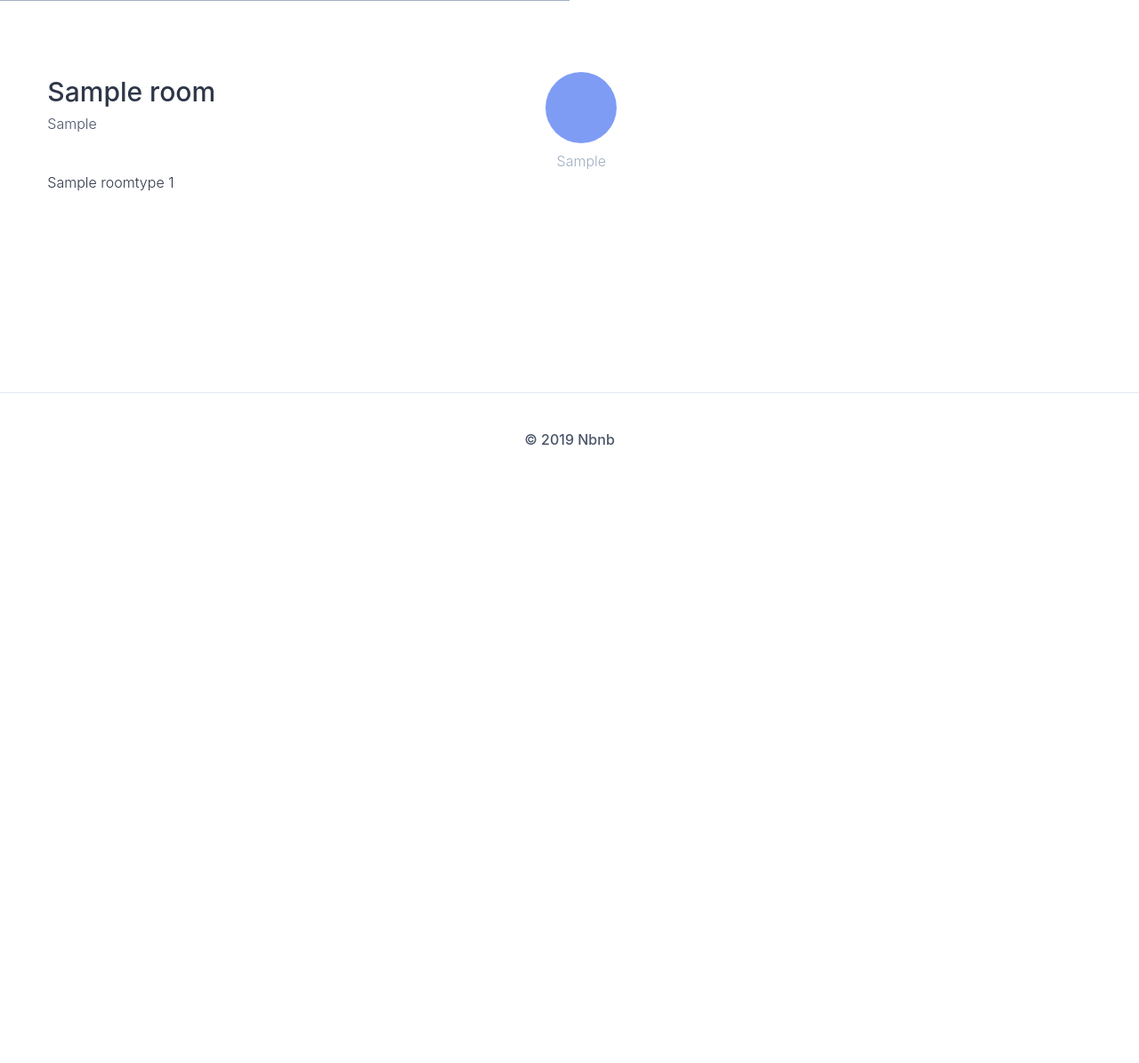
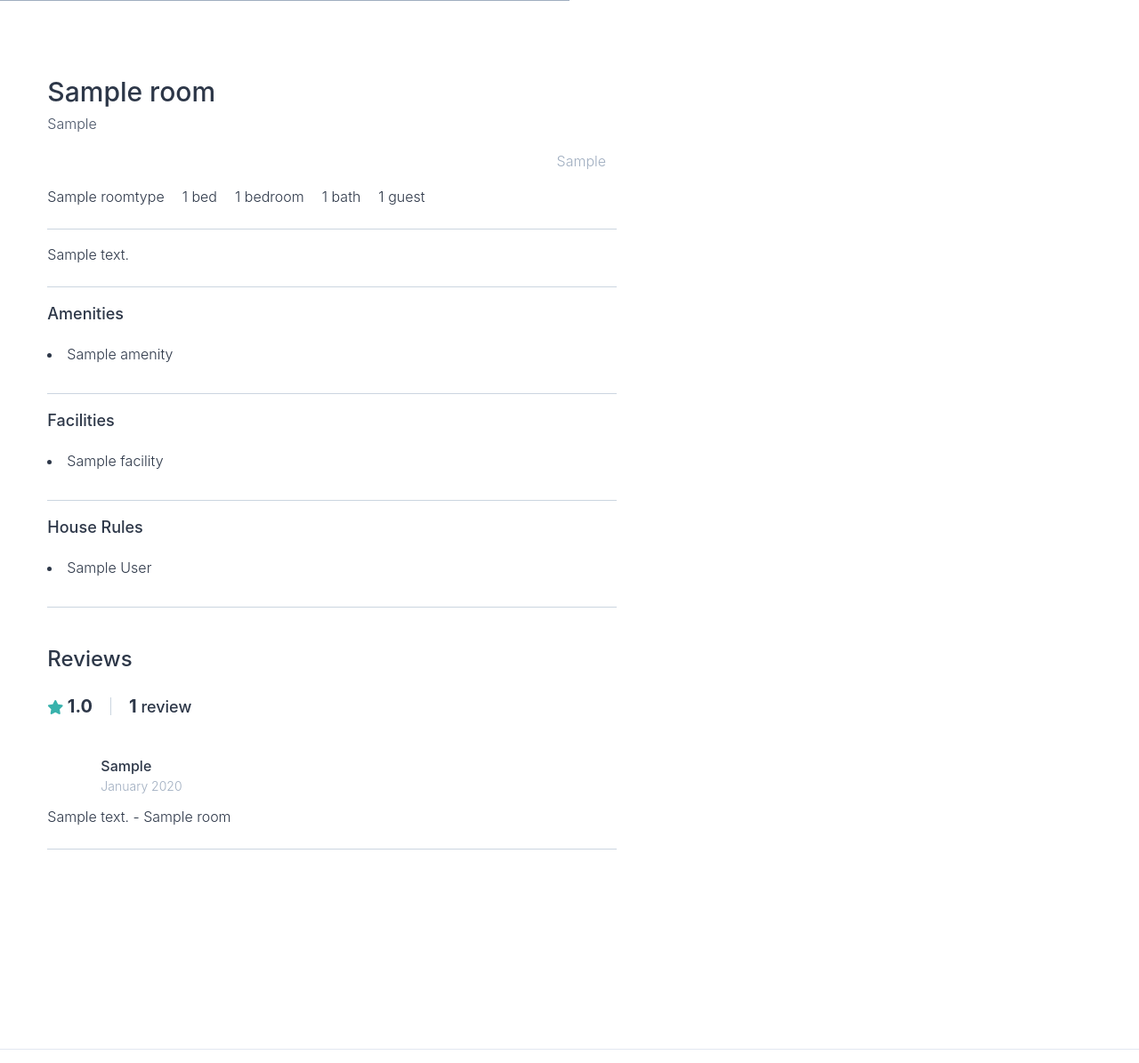
Before and after one commit to seon54/airbnb-clone, a Django app: page /rooms/1/ in a window 1280 px wide. Shown: the part 675-1870 px from the top of the page at 89% size. Before the commit the page ends 1175 px from the top, so only its background shows below. Run offline with Django 3.2, Linux system fonts and the light colour scheme; tables that the repository leaves empty hold one stand-in row (values such as "Sample post"); grey boxes marked "Sample" are stand-in pictures; some libraries are stand-ins or nearby versions.

Commit message:
Update room detail

```diff
--- a/assets/scss/styles.scss
+++ b/assets/scss/styles.scss
@@ -92,4 +92,7 @@
   }
 }
 
+.border-section {
+  @apply border-b border-gray-400 pb-6 mt-4;
+}
 @tailwind utilities;
--- a/config/settings.py
+++ b/config/settings.py
@@ -105,7 +105,7 @@
 # Internationalization
 # https://docs.djangoproject.com/en/2.2/topics/i18n/
 
-LANGUAGE_CODE = "ko-kr"
+LANGUAGE_CODE = "en-EN"
 
 TIME_ZONE = "Asia/Seoul"
 
--- a/templates/mixins/user_avatar.html
+++ b/templates/mixins/user_avatar.html
@@ -1,7 +1,8 @@
-{% if user_obj.avatar %}
-    <div class="h-20 w-20 rounded-full bg-cover" style="background-image: {{ user_obj.avatar.url }}">
+{% if user.avatar %}
+    <div class="{{ h_and_w|default:'h-20 w-20' }} rounded-full bg-cover"
+         style="background-image: {{ user.avatar.url }}">
 {% else %}
-    <div class="h-20 w-20 bg-indigo-400 rounded-full text-white flex justify-center items-center overflow-hidden">
-    <span class="text-3xl"> {{ user_obj.first_name | first }} </span>
+    <div class="{{ h_and_w|default:'h-20 w-20' }} bg-indigo-400 rounded-full text-white flex justify-center items-center overflow-hidden">
+    <span class="{{ text|default:'text-3xl' }}"> {{ user.first_name|first }} </span>
 {% endif %}
 </div>
--- a/templates/rooms/room_detail.html
+++ b/templates/rooms/room_detail.html
@@ -20,7 +20,7 @@
     <div class="container mx-auto flex justify-around pb-56">
         <div class="w-1/2">
             <div class="flex justify-between">
-                <div>
+                <div class="mb-5">
                     <h4 class="text-3xl font-medium mb-px">{{ room.name }}</h4>
                     <span class="text-gray-700 font-light">{{ room.city }}</span>
                 </div>
@@ -29,13 +29,69 @@
                     <span class="mt-2 text-gray-500">{{ room.host.first_name }}</span>
                 </a>
             </div>
-            <div class="flex">
-                {{ room.room_type }}
-                {{ room.beds }}
+            <div class="flex border-section">
+                <span class="mr-5 font-light">{{ room.room_type }} </span>
+                <span class="mr-5 font-light">{{ room.beds }} bed{{ room.beds | pluralize }}</span>
+                <span class="mr-5 font-light">{{ room.bedrooms }} bedroom{{ room.bedrooms | pluralize }}</span>
+                <span class="mr-5 font-light">{{ room.baths }} bath{{ room.baths | pluralize }}</span>
+                <span class="mr-5 font-light">{{ room.guest }} guest{{ room.guest | pluralize }}</span>
+            </div>
+            <p class="border-section">
+                {{ room.description }}
+            </p>
+            <div class="border-section">
+                <h4 class="font-medium text-lg mb-5">Amenities</h4>
+                {% for a in room.amenities.all %}
+                    <li class="mb-2">{{ a }}</li>
+                {% endfor %}
+
+            </div>
+            <div class="border-section">
+                <h4 class="font-medium text-lg mb-5">Facilities</h4>
+                {% for f in room.facilities.all %}
+                    <li class="mb-2">{{ f }}</li>
+                {% endfor %}
+
+            </div>
+            <div class="border-section">
+                <h4 class="font-medium text-lg mb-5">House Rules</h4>
+                {% for r in room.rules.all %}
+                    <li class="mb-2">{{ r }}</li>
+                {% endfor %}
+
+            </div>
+            <div class="mt-10">
+                <h4 class="font-medium text-2xl mb-5">Reviews</h4>
+                <div class="flex items-center">
+                    <div>
+                        <i class="fas fa-star text-teal-500"></i>
+                        <span class="font-bold text-xl">{{ room.total_rating }}</span>
+                    </div>
+                    <div class="h-5 w-px bg-gray-400 mx-5"></div>
+                    <div>
+                        <span class="font-bold text-xl">{{ room.reviews.count }} </span>
+                        <span class="font-medium text-lg">review{{ room.reviews.count|pluralize }}</span>
+                    </div>
+                </div>
+                <div class="mt-10">
+                    {% for review in room.reviews.all %}
+                        <div class="border-section">
+                            <div class="mb-3 flex">
+                                <div>
+                                    {% include 'mixins/user_avatar.html' with user=review.user h_and_w='w-10 h-10' text='text-xl' %}
+                                </div>
+                                <div class="flex flex-col ml-5">
+                                    <span class="font-medium">{{ review.user.first_name }}</span>
+                                    <span class="text-sm text-gray-500">{{ review.created|date:"F Y" }}</span>
+                                </div>
+                            </div>
+                            <p>{{ review }}</p>
+                        </div>
+                    {% endfor %}
+                </div>
             </div>
         </div>
         <div class="w-1/3">
-
         </div>
     </div>
 {% endblock %}
--- a/users/admin.py
+++ b/users/admin.py
@@ -7,8 +7,8 @@
 class CustomUserAdmin(UserAdmin):
     """Custom User Admin"""
     list_display = (
-    'username', 'first_name', 'last_name', 'email', 'is_active', 'language', 'currency', 'superhost',
-    'is_staff', 'is_superuser', 'email_verified', 'email_secret', 'login_method')
+        'username', 'first_name', 'last_name', 'email', 'is_active', 'language', 'currency', 'superhost',
+        'is_staff', 'is_superuser', 'email_verified', 'email_secret', 'login_method')
     list_filter = UserAdmin.list_filter + ('superhost',)
     fieldsets = UserAdmin.fieldsets + (
         (
```
Also changed, not shown: static/css/styles.css.
